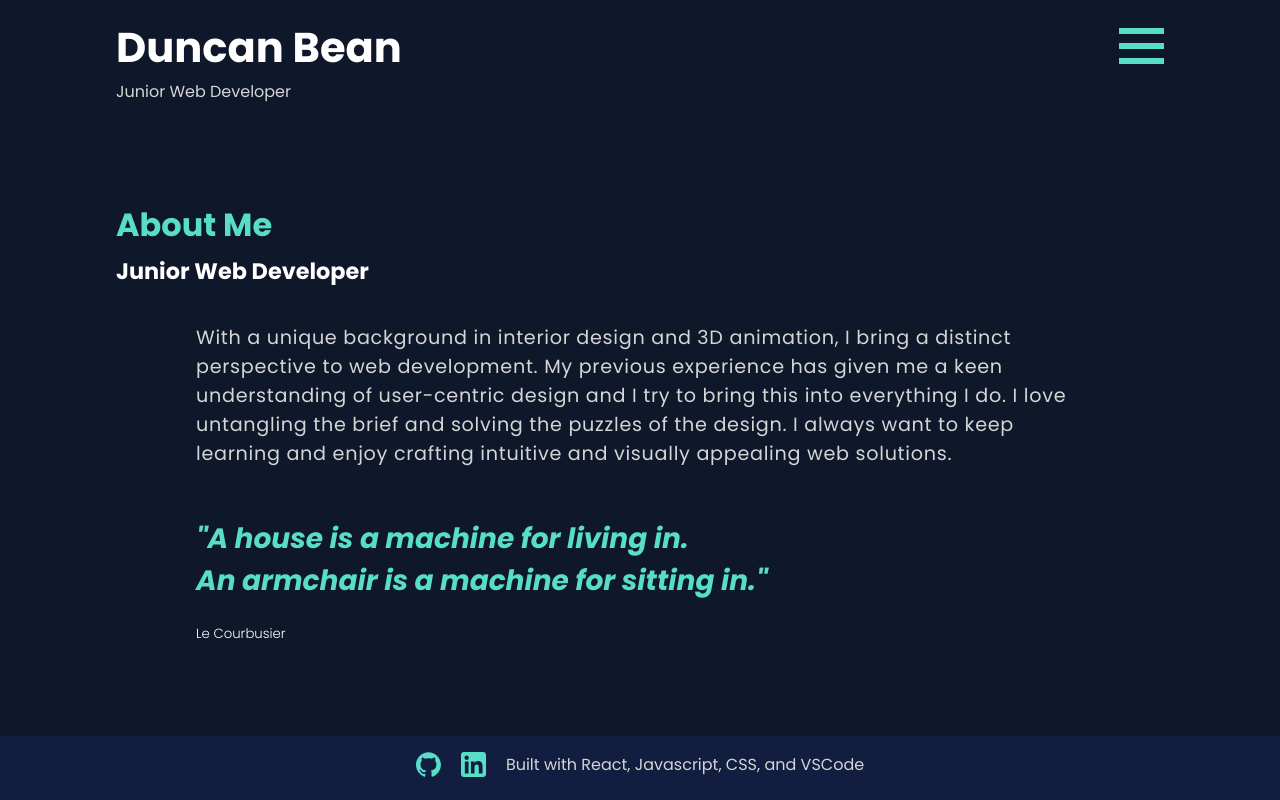
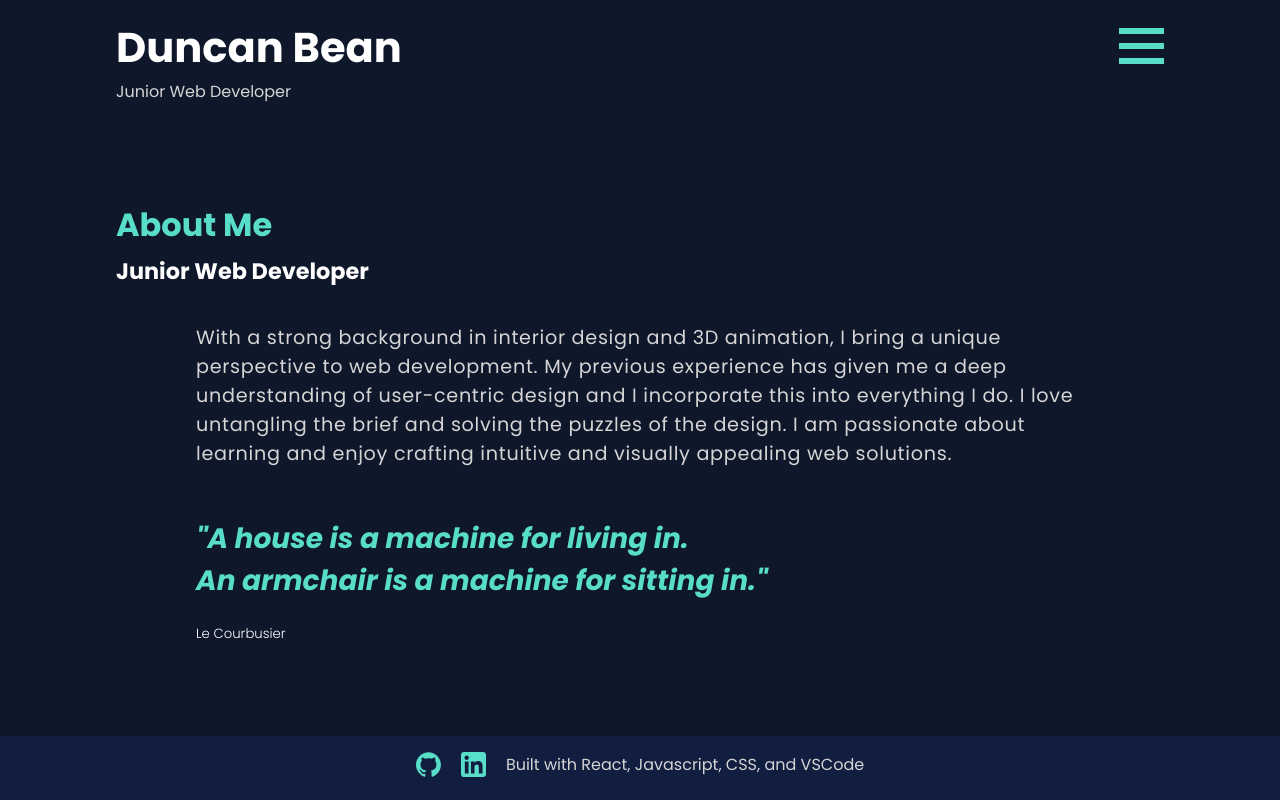
Before and after one commit to Dunconius/portfolio2024, a React (Create React App) app: page /about in a window 1280 px wide. Built offline with nearby package versions, Linux system fonts and the light colour scheme.

Commit message:
fix: grammar in about section

```diff
--- a/src/pages/About.jsx
+++ b/src/pages/About.jsx
@@ -5,7 +5,7 @@ const About = () => (
     <h2>About Me</h2>
     <h4>Junior Web Developer</h4>
     <div className="info-content-wrapper">
-      <p>With a unique background in interior design and 3D animation, I bring a distinct perspective to web development. My previous experience has given me a keen understanding of user-centric design and I try to bring this into everything I do. I love untangling the brief and solving the puzzles of the design. I always want to keep learning and enjoy crafting intuitive and visually appealing web solutions.</p>
+      <p>With a strong background in interior design and 3D animation, I bring a unique perspective to web development. My previous experience has given me a deep understanding of user-centric design and I incorporate this into everything I do. I love untangling the brief and solving the puzzles of the design. I am passionate about learning and enjoy crafting intuitive and visually appealing web solutions.</p>
     </div>
     <div>
       <h3><em>
--- a/src/pages/Projects.jsx
+++ b/src/pages/Projects.jsx
@@ -24,7 +24,7 @@ const Projects = () => (
         <div className="project-info">
             <h4>Duncan Bean Visualisation</h4>
             <a className="project-links" href="https://www.duncanbean.com/" target="_blank" rel="noopener noreferrer">duncanbean.com</a>
-            <p>My personal portfolio website showcasing my 3D architectural rendering work. Made using Weblfow</p>
+            <p>My personal portfolio website showcasing my 3D architectural rendering work. Made using Weblfow.</p>
             <p>
             I created this portfolio website using Webflow to showcase my work in 3D architectural visualisation. The main focus of the site is the visual content, which is display in a dynamic grid format slideshow. This project demonstrates my ability to create visually compelling, user-friendly websites for the presentation of artistic work.
             </p>
```
